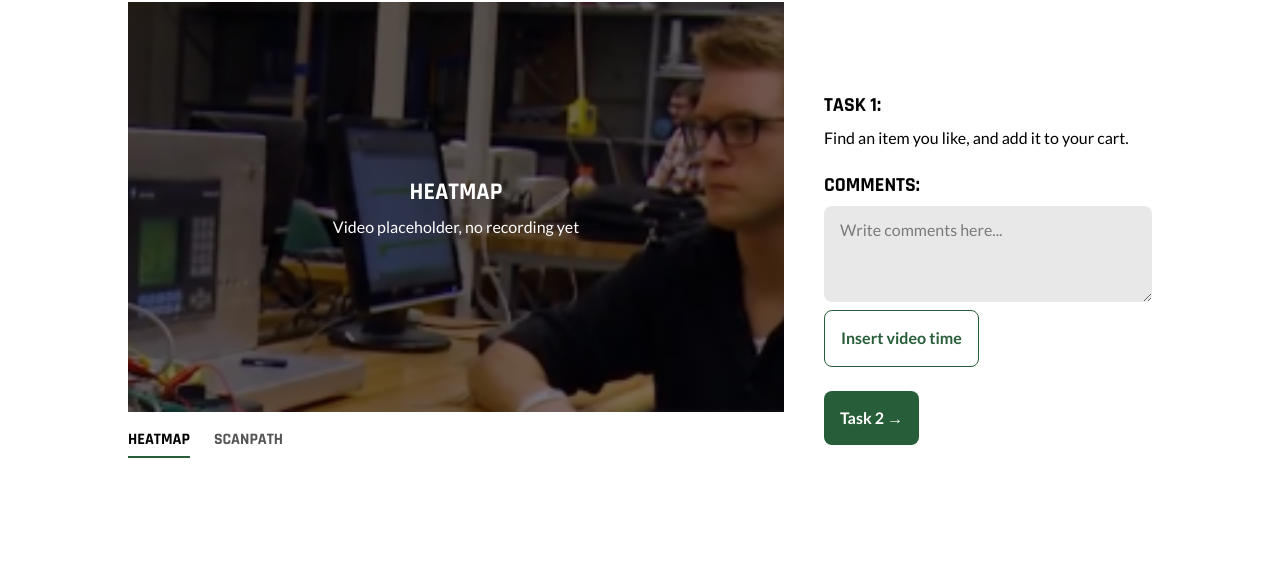
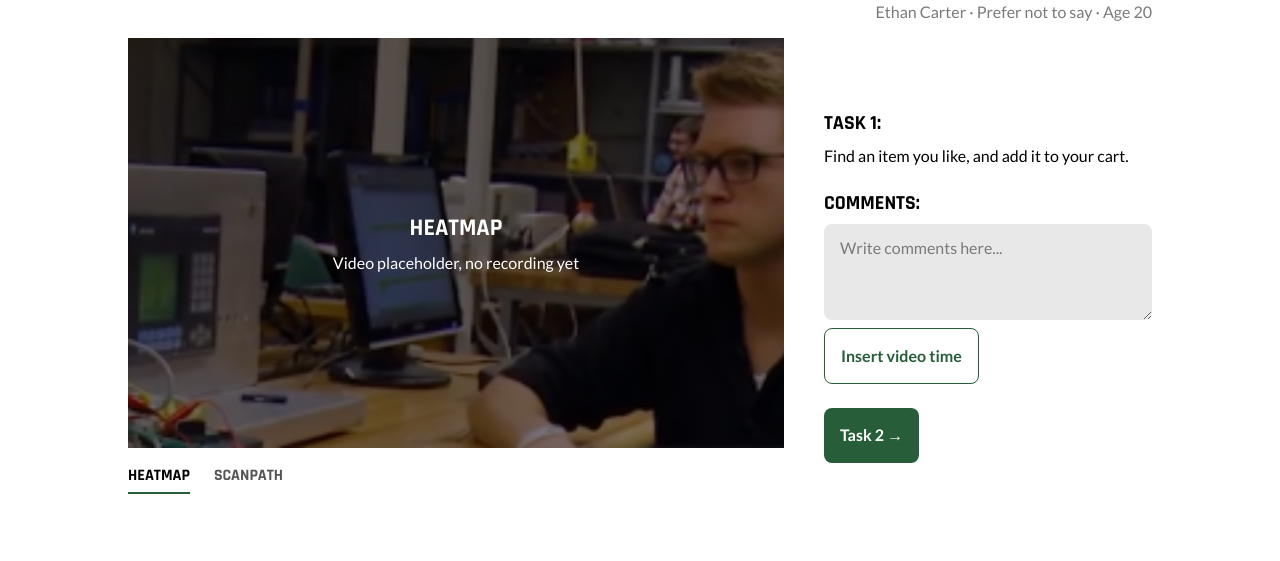
Before and after one commit to quangphatmai/eye-tracking-web, a plain HTML site: page results.html in a window 1280 px wide. Shown: the part 239-800 px from the top of the page. Drawn offline with Linux system fonts and the light colour scheme.

Commit message:
feat: add participant information display under tabs with name, gender, and age

```diff
--- a/css/results.css
+++ b/css/results.css
@@ -44,6 +44,19 @@
   font-weight: 700;
   line-height: 1.1;
   text-transform: uppercase;
+}
+
+/* One line under the tabs: the name, gender and age of the participant on screen */
+.participant-info {
+  margin: 0;
+  color: var(--color-text-muted);
+  font-size: 16px;
+  line-height: 1.2;
+  text-align: right; /* the tabs sit at the right edge, the line lines up under them */
+}
+
+.participant-info[hidden] {
+  display: none;
 }
 
 .results-message {
--- a/js/results.js
+++ b/js/results.js
@@ -20,6 +20,7 @@ const tabsScroller = document.getElementById("participant-scroller");
 const participantTabs = document.getElementById("participant-tabs");
 const resultsContent = document.getElementById("results-content");
 const resultsMessage = document.getElementById("results-message");
+const participantInfo = document.getElementById("participant-info");
 const viewer = document.getElementById("results-viewer");
 const viewerSwitchItems = document.querySelectorAll("#viewer-switch .viewer-switch-item");
 const taskTitle = document.getElementById("task-title");
@@ -37,6 +38,7 @@ let taskIndex = 0;
 
 function showMessage(text) {
   tabsScroller.hidden = true;
+  participantInfo.hidden = true;
   resultsContent.hidden = true;
   doneButton.hidden = true; // nothing to complete
   resultsMessage.hidden = false;
@@ -222,11 +224,31 @@ bridge.on("close", () => {
 
 // ---------- Page ----------
 
+// the values of the Gender drop-down (add-participant.html) as they are written on the page
+const GENDER_LABELS = {
+  male: "Male",
+  female: "Female",
+  other: "Other",
+  "prefer-not-to-say": "Prefer not to say",
+};
+
+// "Phat Mai · Male · Age 24": the parts that are missing (old data) are left out
+function renderParticipantInfo(participant) {
+  const parts = [
+    `${participant.firstName ?? ""} ${participant.lastName ?? ""}`.trim(),
+    GENDER_LABELS[participant.gender] ?? participant.gender,
+    participant.age ? `Age ${participant.age}` : "",
+  ].filter(Boolean);
+  participantInfo.textContent = parts.join(" · "); // text, not HTML
+  participantInfo.hidden = parts.length === 0;
+}
+
 function render() {
   const participant = study.participants[participantIndex];
   const task = study.tasks[taskIndex];
   const result = participant.results?.[taskIndex];
 
+  renderParticipantInfo(participant);
   taskTitle.textContent = `Task ${taskIndex + 1}:`;
   taskText.textContent = task ? task.text : "This study has no tasks yet.";
   commentsBox.value = getComment(participant, taskIndex);
--- a/results.html
+++ b/results.html
@@ -37,6 +37,9 @@
           <button type="button" class="tab-bar-arrow tab-bar-arrow--next" aria-label="Show next participants">&rsaquo;</button>
         </div>
       </div>
+
+      <!-- One small line under the tabs about the participant on screen: name · gender · age (js/results.js fills it in) -->
+      <p class="participant-info" id="participant-info" hidden></p>
 
       <!-- Shown instead of the content when there is nothing to show (draft, no participants, unknown study) -->
       <p class="results-message" id="results-message" hidden></p>
```
